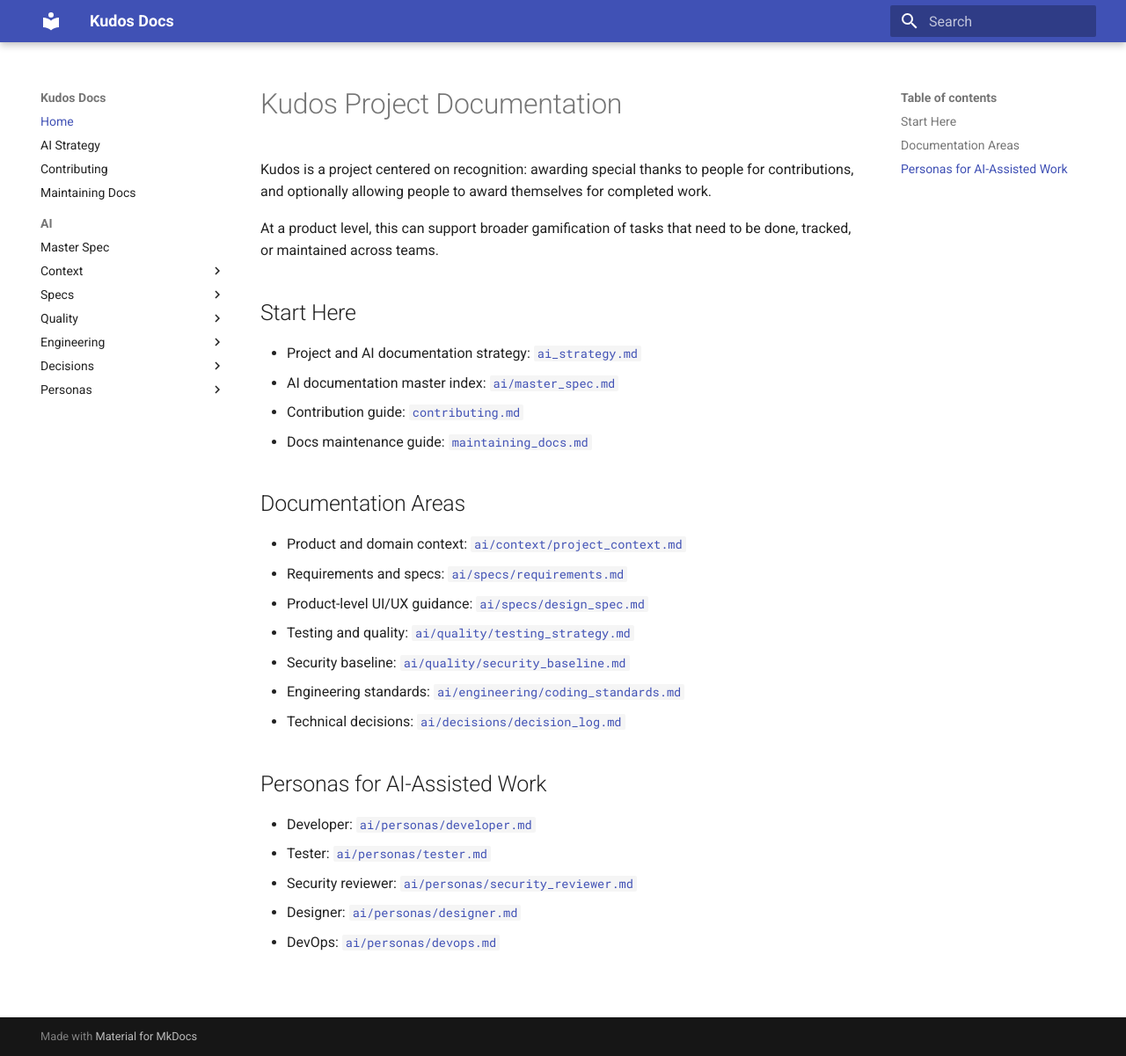
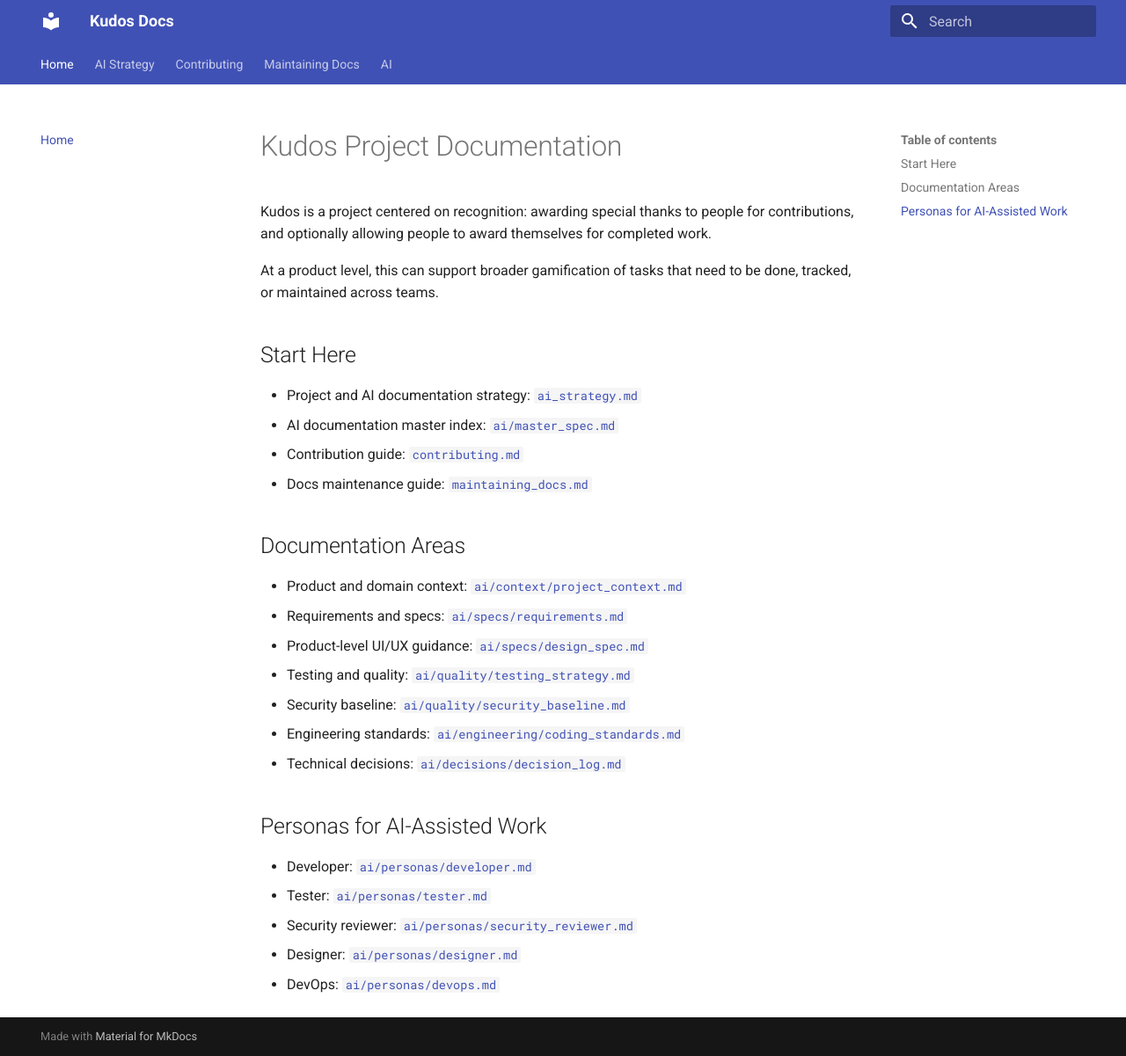
Before and after one commit to markmcsherry/kudos, an MkDocs documentation site: the page built from docs/index.md, in a window 1280 px wide and 1201 px high. Shown: the whole window at 88% size. Built offline with MkDocs 1.6.1 and Material for MkDocs 9.7.7, drawn with Linux system fonts in a browser that asks for light colours.

Commit message:
Update mkdocs.yml
add additional nav to docs

```diff
--- a/mkdocs.yml
+++ b/mkdocs.yml
@@ -5,8 +5,11 @@
 theme:
   name: material
   features:
+    - navigation.tabs
     - navigation.instant
     - navigation.sections
+    - navigation.expand
+    - navigation.path
     - navigation.top
     - content.code.copy
 nav:
```
